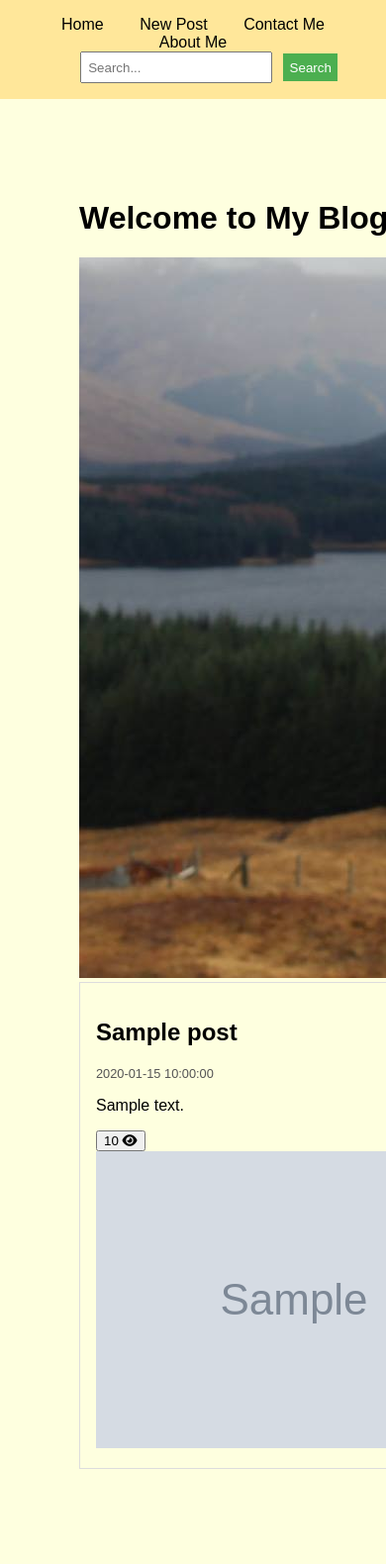
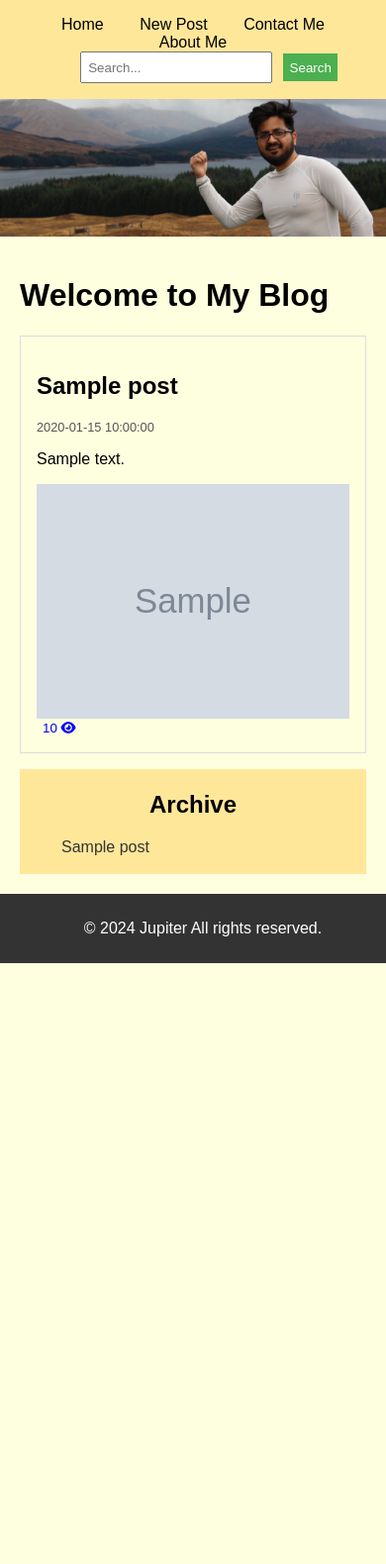
Before and after one commit to gopaljamnal/life3.0, a Flask app: template templates/index.html in a window 390 px wide; the page is wider, and only the part inside the window is pictured. Shown: that part at 99% size. After the commit the page ends 973 px from the top of that part, so only its background shows below. Run offline with Flask 3, Linux system fonts and the light colour scheme; the template is opened without the code that fills it: most values are stand-ins (such as "Sample title", 1, 10 or a date in 2020); grey boxes marked "Sample" are stand-in pictures; some libraries are stand-ins or nearby versions.

Commit message:
responsive

```diff
--- a/app.py
+++ b/app.py
@@ -3,6 +3,7 @@ from werkzeug.utils import secure_filename
 import os
 import json
 from datetime import datetime
+from lxml import etree
 
 app = Flask(__name__)
 app.secret_key = 'supersecretkey'
@@ -117,7 +118,62 @@ def search():
     results = [post for post in posts if query in post['title'].lower() or query in post['content'].lower()]
     return render_template('search.html', posts=results, query=query)
 
+# search engine optimization-------------------------------
 
 
+@app.route('/sitemap.xml', methods=['GET'])
+def serve_sitemap():
+    return app.send_static_file('sitemap.xml')
+
+
+def generate_sitemap():
+    with app.test_request_context():
+        posts = load_posts()
+
+        urlset = etree.Element("urlset", xmlns="http://www.sitemaps.org/schemas/sitemap/0.9")
+
+        # Add static pages
+        static_urls = [
+            {'url': url_for('index', _external=True), 'last_modified': datetime.now().strftime('%Y-%m-%d')},
+            {'url': url_for('about', _external=True), 'last_modified': datetime.now().strftime('%Y-%m-%d')},
+            {'url': url_for('contact', _external=True), 'last_modified': datetime.now().strftime('%Y-%m-%d')}
+        ]
+
+        for static_url in static_urls:
+            url = etree.SubElement(urlset, "url")
+            loc = etree.SubElement(url, "loc")
+            loc.text = static_url['url']
+
+            lastmod = etree.SubElement(url, "lastmod")
+            lastmod.text = static_url['last_modified']
+
+            changefreq = etree.SubElement(url, "changefreq")
+            changefreq.text = "monthly"
+
+            priority = etree.SubElement(url, "priority")
+            priority.text = "0.8"
+
+        # Add post URLs
+        for post in posts:
+            url = etree.SubElement(urlset, "url")
+            loc = etree.SubElement(url, "loc")
+            loc.text = url_for('view_post', post_id=post['id'], _external=True)
+
+            lastmod = etree.SubElement(url, "lastmod")
+            lastmod.text = post['date']
+
+            changefreq = etree.SubElement(url, "changefreq")
+            changefreq.text = "weekly"
+
+            priority = etree.SubElement(url, "priority")
+            priority.text = "0.5"
+
+        sitemap = etree.tostring(urlset, pretty_print=True, xml_declaration=True, encoding="UTF-8")
+
+        with open("static/sitemap.xml", "wb") as f:
+            f.write(sitemap)
+
 if __name__ == '__main__':
+    with app.app_context():
+        generate_sitemap()
     app.run(debug=True)
--- a/static/styles.css
+++ b/static/styles.css
@@ -10,9 +10,7 @@ nav {
     color: Yellow;
     padding: 1em;
     text-align: center;
-    /*display: flex;*/
-    /*justify-content: space-between;*/
-    /*align-items: center;*/
+
 }
 
 nav a {
@@ -23,12 +21,13 @@ nav a {
 
 .container {
     display: flex;
-    padding: 5em;
+    flex-direction: row;
+    margin: 20px;
 }
 
 .main-content {
     flex: 3;
-    margin-right: 2em;
+    padding-right: 20px;
 }
 
 .sidebar {
@@ -139,33 +138,93 @@ view-button {
     background-color: #45a049;
 }
 
-/*.cropped {*/
-/*    width: auto; !* width of container *!*/
-/*    max-height: 500px; !* height of container *!*/
-/*    overflow: hidden;*/
-/*    border: 5px solid black;*/
-/*    object-fit: fill;*/
-/*}*/
-
-.profile-picture img {
-    margin: -100px 0px 0px -600px;
+footer {
+    background-color: #333;
+    color: #fff;
+    text-align: center;
+    padding: 10px;
+    width: 100%;
 }
 
-.profile-picture {
-    text-align: center;
-    margin-top: 0;
-    overflow: hidden;
-    object-fit: cover;
-    width: 100%;
-    height:auto;
-
+/* Header Image */
+.header-image {
+    display: block;
+    margin: 0 auto;
+    max-width: 100%;
+    height: 10%;
+    object-fit: fill;
+    border-radius:0%;
 }
 
-/*.profile-picture img {*/
-/*    width: auto;*/
-/*    height: auto;*/
-/*    !*border-radius: 100%;*!*/
-/*    object-fit: cover;*/
-/*    overflow: hidden;*/
-/*     !*margin: -100px 0px 0px -10px;*!*/
-/*}*/
+/* Post Styles */
+.post {
+    margin-bottom: 20px;
+    border-bottom: 1px solid #ddd;
+    padding-bottom: 10px;
+}
+
+.post-content {
+    margin-bottom: 10px;
+}
+
+.post-images {
+    display: flex;
+    flex-wrap: wrap;
+    gap: 10px;
+}
+
+.responsive-image {
+    max-width: 100%;
+    height: auto;
+    border: none;
+}
+
+.view-button {
+    background: none;
+    border: none;
+    cursor: pointer;
+    color: blue;
+}
+
+/* Flash Message Styles */
+.flash {
+    padding: 10px;
+    margin: 10px 0;
+    border: 1px solid transparent;
+    border-radius: 4px;
+}
+
+.flash-info {
+    background-color: #d9edf7;
+    border-color: #bce8f1;
+    color: #31708f;
+}
+
+.flash-success {
+    background-color: #dff0d8;
+    border-color: #d6e9c6;
+    color: #3c763d;
+}
+
+.flash-warning {
+    background-color: #fcf8e3;
+    border-color: #faebcc;
+    color: #8a6d3b;
+}
+
+.flash-danger {
+    background-color: #f2dede;
+    border-color: #ebccd1;
+    color: #a94442;
+}
+
+/* Responsive Styles */
+@media (max-width: 768px) {
+    .container {
+        flex-direction: column;
+    }
+
+    .main-content {
+        padding-right: 0;
+    }
+}
--- a/templates/base.html
+++ b/templates/base.html
@@ -3,7 +3,10 @@
 <head>
     <meta charset="UTF-8">
     <meta name="viewport" content="width=device-width, initial-scale=1.0">
-    <title>My Blog</title>
+    <title>{% block title %}My Blog{% endblock %}</title>
+    <meta name="description" content="{% block description %}A blog about Explainable AI, Machine Learning, Data Science, and AI.{% endblock %}">
+    <meta name="keywords" content="Explainable AI, Machine Learning, Data Science, AI, Blog">
+    <meta name="Gopal Jamnal" content="Gopal Jamnal">
     <link rel="stylesheet" href="{{ url_for('static', filename='styles.css') }}">
     <script src="https://code.jquery.com/jquery-3.6.0.min.js"></script>
     <script src="https://kit.fontawesome.com/a076d05399.js"></script> <!-- For font-awesome icons -->
@@ -19,9 +22,10 @@
             <button type="submit">Search</button>
         </form>
     </nav>
-<!--    <div class="profile-picture">-->
-<!--        <img src="/static/uploads/profile.jpg" alt="Profile Picture">-->
-<!--    </div>-->
+
+    <!-- Header Section for Profile Picture (Only on Index Page) -->
+    {% block header %}{% endblock %}
+
     <div class="container">
         <div class="main-content">
             {% with messages = get_flashed_messages(with_categories=true) %}
@@ -42,5 +46,10 @@
             </ul>
         </div>
     </div>
+
+    <!-- Footer Section -->
+    <footer>
+        <p>&copy; 2024 Jupiter All rights reserved.</p>
+    </footer>
 </body>
 </html>
--- a/templates/index.html
+++ b/templates/index.html
@@ -1,9 +1,16 @@
 {% extends 'base.html' %}
+
+{% block title %}Home - My Blog{% endblock %}
+
+{% block header %}
+<header>
+    <img src="/static/uploads/profile.jpg" alt="Profile Picture" class="header-image">
+</header>
+{% endblock %}
+
 {% block content %}
     <h1>Welcome to My Blog</h1>
-     <div class="profile-picture">
-        <img src="/static/uploads/profile.jpg" alt="Profile Picture">
-    </div>
+
     <div class="posts">
         {% for post in posts %}
             <div class="post" id="post-{{ post.id }}">
@@ -18,17 +25,17 @@
                             {{ post.content }}
                         {% endif %}
                     </p>
-                    <button class="view-button" data-post-id="{{ post.id }}">
-                        <span class="view-count" id="view-count-{{ post.id }}">{{ post.get('views', 0) }}</span> <i class="fas fa-eye"></i>
-                    </button>
                 </div>
                 {% if post.image_urls %}
                     <div class="post-images">
                         {% for image_url in post.image_urls %}
-                            <img src="{{ image_url }}" alt="Post Image">
+                            <img src="{{ image_url }}" alt="Post Image" class="responsive-image">
                         {% endfor %}
                     </div>
                 {% endif %}
+                <button class="view-button" data-post-id="{{ post.id }}">
+                    <span class="view-count" id="view-count-{{ post.id }}">{{ post.get('views', 0) }}</span> <i class="fas fa-eye"></i>
+                </button>
             </div>
         {% endfor %}
     </div>
```
Also changed, not shown: posts.json (+1 -1 lines), static/cvstyle.css (+43 -9 lines), static/sitemap.xml (added, +75 -0 lines), templates/about.html (+18 -9 lines), templates/view_post.html (+15 -7 lines), static/uploads/1955-_Ocean_heat_content_-_NOAA.svg.png (added), static/uploads/Bobcat_Fire_Los_Angeles_San_Gabriel_Mountains.jpg (added), static/uploads/Physical_Drivers_of_climate_change.svg.png (added), static/uploads/profile.jpg.
